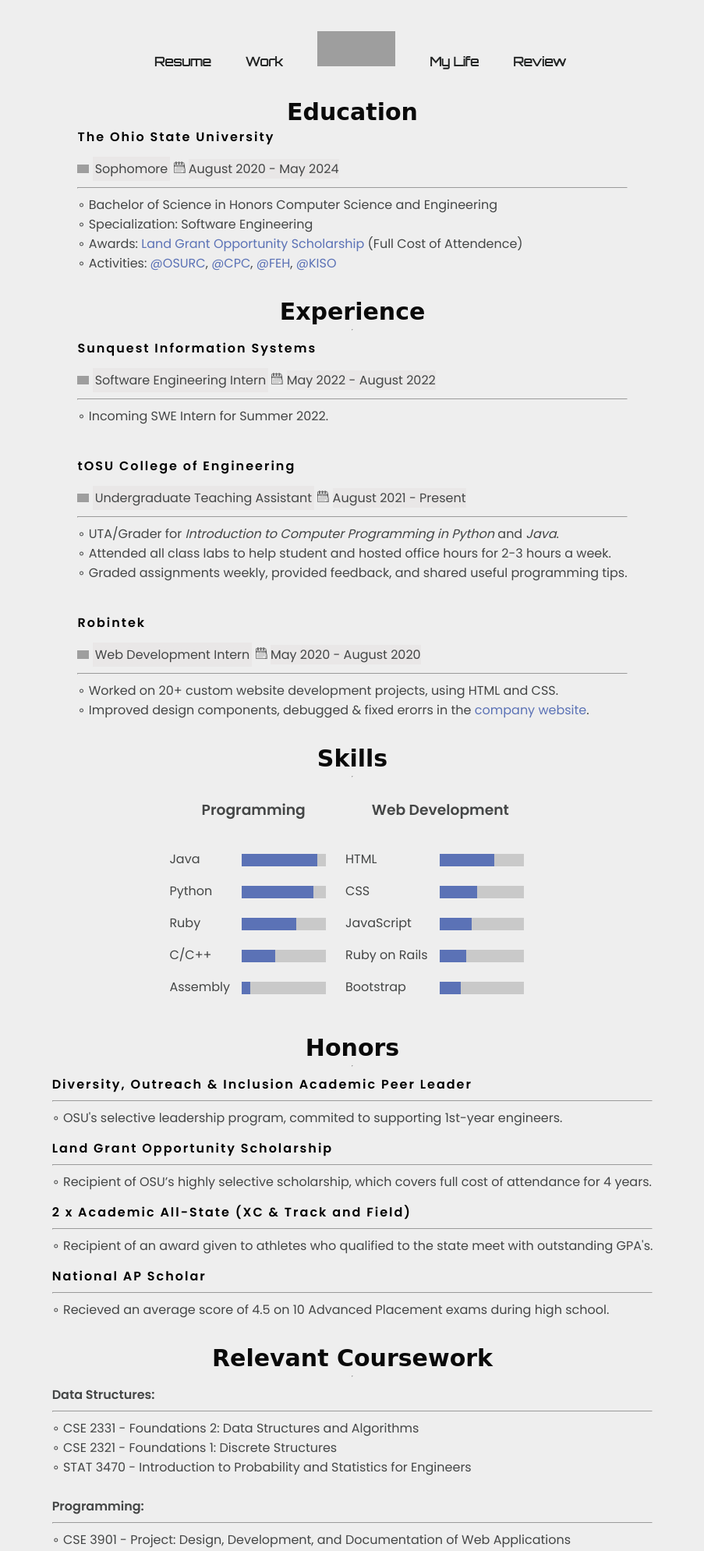
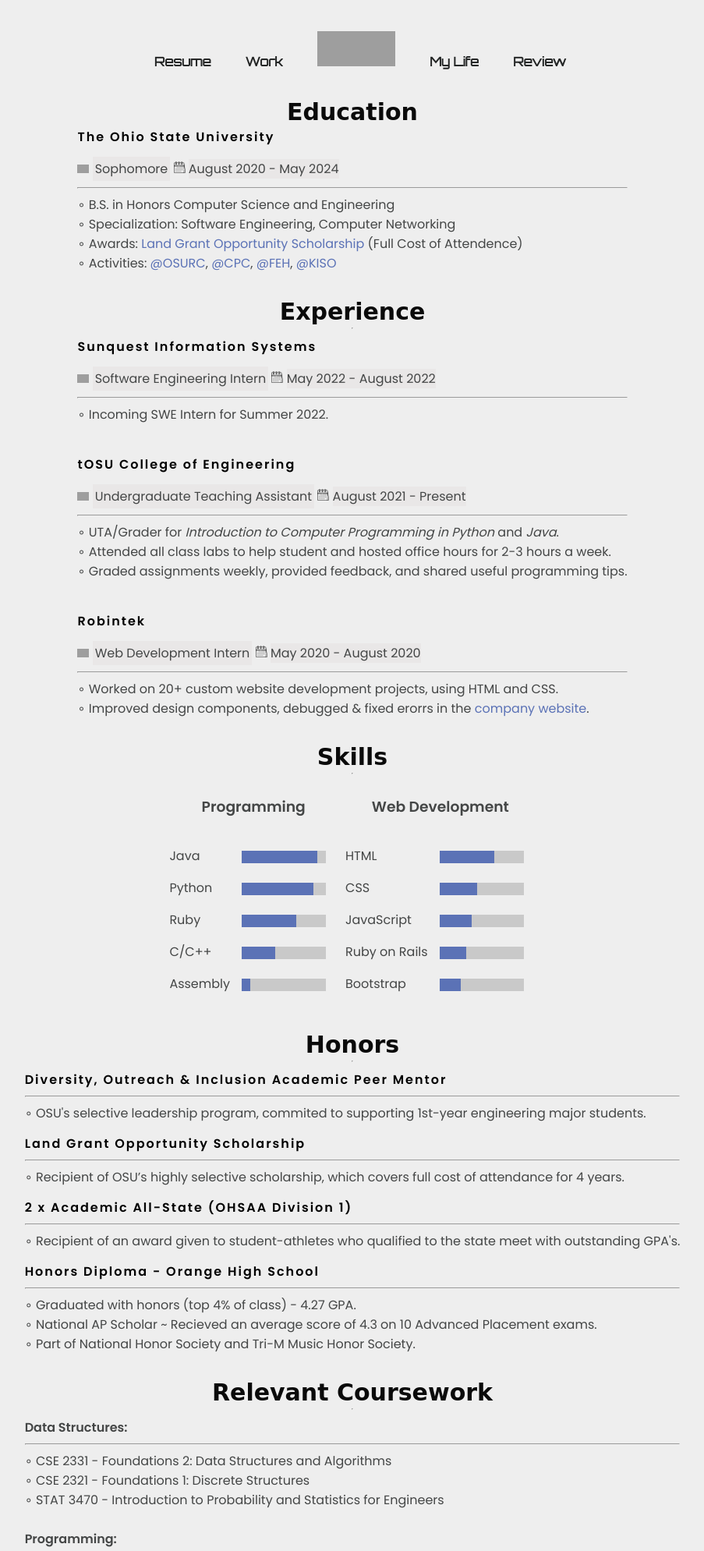
Before and after one commit to LukasMurdock/Portfolio, a PHP site: page /resume.html in a window 1280 px wide. Shown: the top 1989 px of the page at 78% size, without its empty margins (188-1091 px from the left). Run offline with PHP 8.4, Linux system fonts and the light colour scheme; some web fonts are replaced; grey boxes are pictures that could not be loaded.

Commit message:
글 조금수정

```diff
--- a/resume.html
+++ b/resume.html
@@ -44,8 +44,8 @@
                 <hr class="divider"/>
 
                 <div class="roles">
-                    <p>∘ Bachelor of Science in Honors Computer Science and Engineering</p>
-                    <p>∘ Specialization: Software Engineering</p>
+                    <p>∘ B.S. in Honors Computer Science and Engineering</p>
+                    <p>∘ Specialization: Software Engineering, Computer Networking</p>
                     <p>∘ Awards: <a href="http://undergrad.osu.edu/cost-and-aid/merit-based-scholarships">Land Grant Opportunity Scholarship</a> (Full Cost of Attendence)</p>
                     <p>∘ Activities:
                         <a href="https://www.osuclubrunning.org/">@OSURC</a>,
@@ -189,7 +189,7 @@
             <li>
                 <a class="job-title" href="https://engineering.osu.edu/diversity">
                     <span style="letter-spacing: 2px;">
-                        Diversity, Outreach & Inclusion Academic Peer Leader
+                        Diversity, Outreach & Inclusion Academic Peer Mentor
                     </span>
                 </a>
 
@@ -197,7 +197,7 @@
                 <hr class="divider"/>
 
                 <div class="roles">
-                    <p>∘ OSU's selective leadership program, commited to supporting 1st-year engineers.</p>
+                    <p>∘ OSU's selective leadership program, commited to supporting 1st-year engineering major students.</p>
                 </div>
             </li>
             <li>
@@ -216,26 +216,28 @@
             </li>
             <li>
                 <span class="job-title" style="letter-spacing: 2px;">
-                    2 x Academic All-State (XC & Track and Field)
+                    2 x Academic All-State (OHSAA Division 1)
                 </span>
 
                 <br/>
                 <hr class="divider"/>
 
                 <div class="roles">
-                    <p>∘ Recipient of an award given to athletes who qualified to the state meet with outstanding GPA's.</p>
+                    <p>∘ Recipient of an award given to student-athletes who qualified to the state meet with outstanding GPA's.</p>
                 </div>
             </li>
             <li>
                 <span class="job-title" style="letter-spacing: 2px;">
-                    National AP Scholar
+                    Honors Diploma - Orange High School
                 </span>
 
                 <br/>
                 <hr class="divider"/>
 
                 <div class="roles">
-                    <p>∘ Recieved an average score of 4.5 on 10 Advanced Placement exams during high school.</p>
+                    <p>∘ Graduated with honors (top 4% of class) - 4.27 GPA.</p>
+                    <p>∘ National AP Scholar ~ Recieved an average score of 4.3 on 10 Advanced Placement exams.</p>
+                    <p>∘ Part of National Honor Society and Tri-M Music Honor Society.</p>
                 </div>
             </li>
 
--- a/style.css
+++ b/style.css
@@ -569,7 +569,7 @@
 
 hr.title-divider{
   width: 0px;
-  margin-top:5px;
+  margin-top:3px;
 }
 
 /*
```
